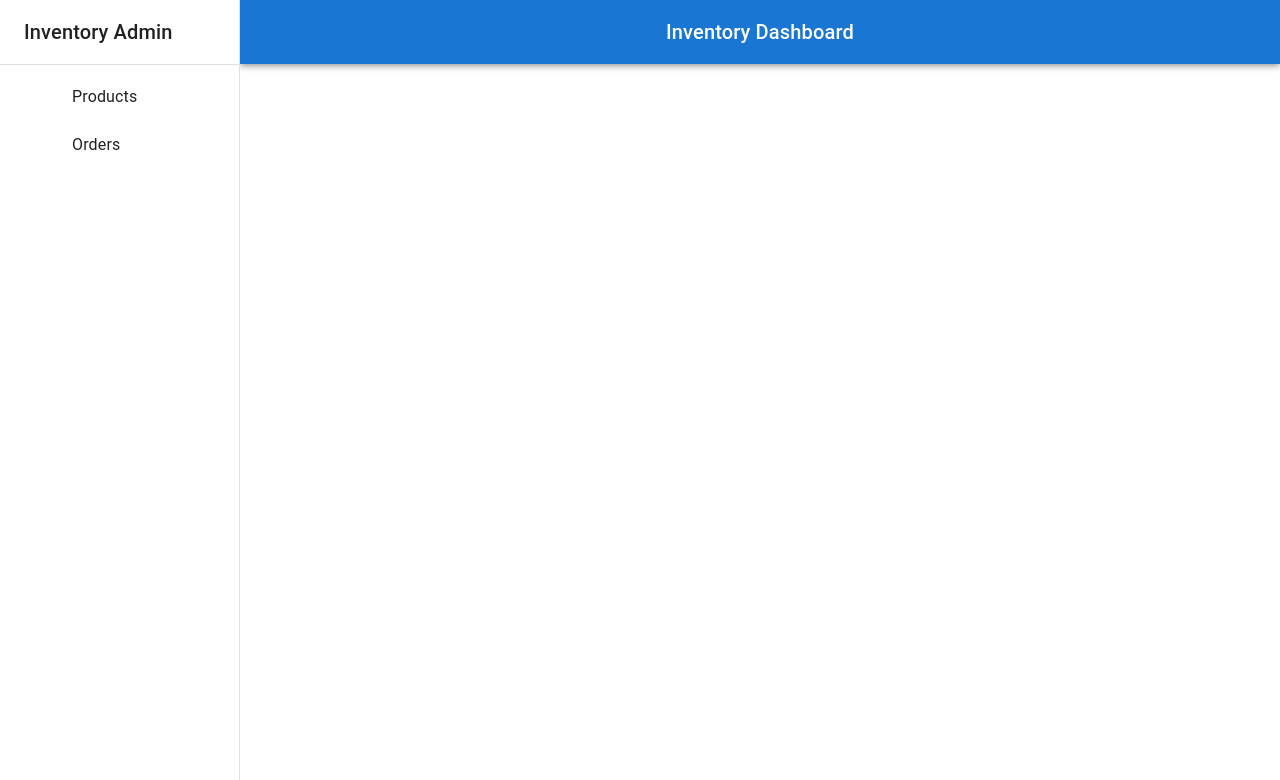
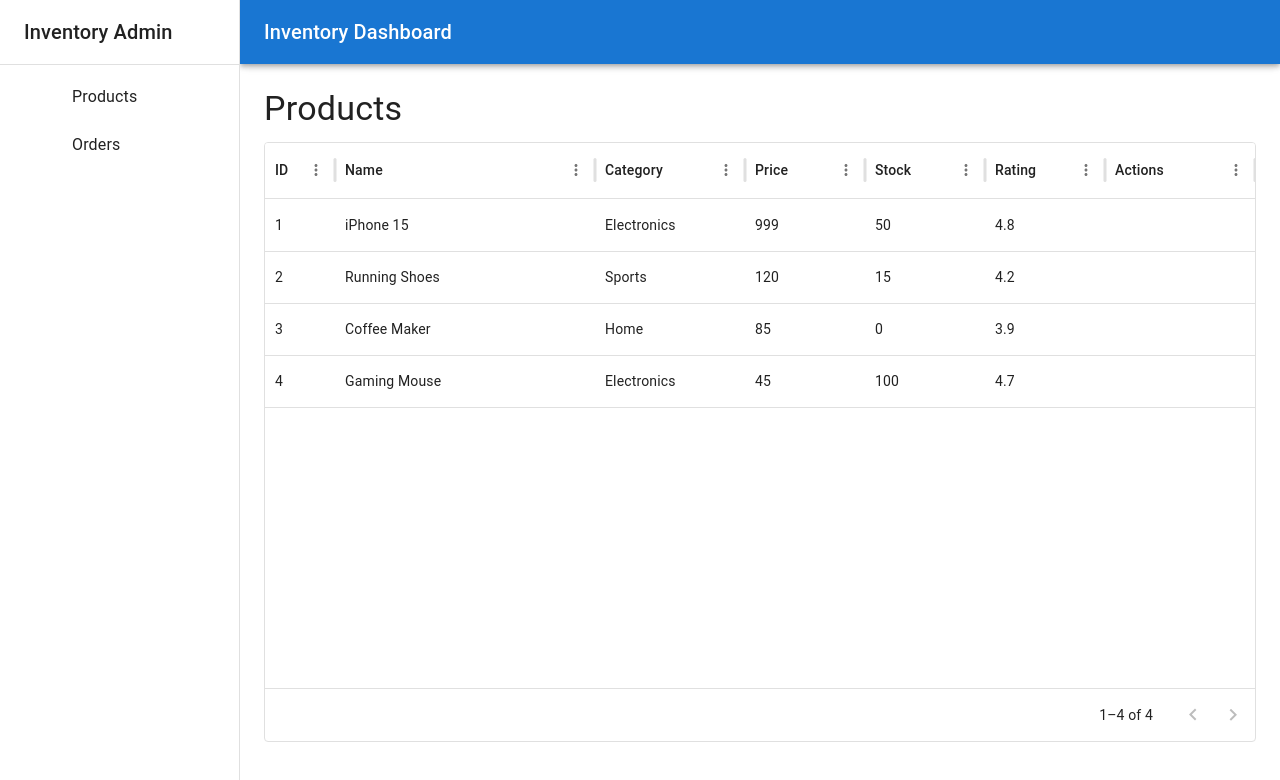
Before and after one commit to chirath624/Product-Inventory, a React (Create React App) app: page /products in a window 1280 px wide. Shown: the top 780 px of the page. Built offline with nearby package versions, Linux system fonts and the light colour scheme; some icons are missing.

Commit message:
adding redux tool kit and creating the first  axios intercepter and api services

```diff
--- a/package.json
+++ b/package.json
@@ -7,12 +7,16 @@
     "@emotion/styled": "^11.14.1",
     "@mui/icons-material": "^7.3.5",
     "@mui/material": "^7.3.5",
+    "@mui/x-data-grid": "^8.20.0",
+    "@reduxjs/toolkit": "^2.11.0",
     "@testing-library/dom": "^10.4.1",
     "@testing-library/jest-dom": "^6.9.1",
     "@testing-library/react": "^16.3.0",
     "@testing-library/user-event": "^13.5.0",
+    "axios": "^1.13.2",
     "react": "^19.2.0",
     "react-dom": "^19.2.0",
+    "react-redux": "^9.2.0",
     "react-router-dom": "^7.9.6",
     "react-scripts": "5.0.1",
     "web-vitals": "^2.1.4"
--- a/src/App.js
+++ b/src/App.js
@@ -1,12 +1,13 @@
 import './App.css';
 import AppRouter from "./routing/AppRouter";
+import {CssBaseline} from "@mui/material";
 
 function App() {
   return (
-    <div className="App">
+      <div>
+      <CssBaseline />
       <AppRouter />
-
-    </div>
+      </div>
   );
 }
 
--- /dev/null
+++ b/src/hooks/hooks.js
@@ -0,0 +1,5 @@
+import { useDispatch, useSelector } from 'react-redux';
+
+export const useAppDispatch = () => useDispatch();
+export const useAppSelector = (selector, equalityFn) =>
+    useSelector(selector, equalityFn);
--- a/src/index.js
+++ b/src/index.js
@@ -3,11 +3,15 @@ import ReactDOM from 'react-dom/client';
 import './index.css';
 import App from './App';
 import reportWebVitals from './reportWebVitals';
+import {Provider} from "react-redux";
+import { store } from './store';
 
 const root = ReactDOM.createRoot(document.getElementById('root'));
 root.render(
   <React.StrictMode>
+      <Provider store={store}>
     <App />
+      </Provider>
   </React.StrictMode>
 );
 
--- a/src/layouts/AppLayout.js
+++ b/src/layouts/AppLayout.js
@@ -81,7 +81,17 @@ const AppLayout = () => {
                         {drawer}
                     </Drawer>
                 </Box>
-
+                <Box
+                    component="main"
+                    sx={{
+                        flexGrow: 1,
+                        p: 3,
+                        width: { sm: `calc(100% - 240px)` },
+                        mt: 8
+                    }}
+                >
+                    <Outlet />
+                </Box>
             </Box>
         </>
     );
--- a/src/pages/ProductListPage.js
+++ b/src/pages/ProductListPage.js
@@ -1,11 +1,56 @@
+import {Box, Typography} from "@mui/material";
+import { DataGrid, GridColDef } from '@mui/x-data-grid';
 
 
 const ProductListPage = () => {
 
+
+    const columns = [
+        { field: 'id', headerName: 'ID', width: 70 },
+        { field: 'title', headerName: 'Name', flex: 1 },
+        { field: 'category', headerName: 'Category', width: 150 },
+        {
+            field: 'price',
+            headerName: 'Price',
+            width: 120,
+        },
+        { field: 'stock', headerName: 'Stock', width: 120 },
+        {
+            field: 'rating',
+            headerName: 'Rating',
+            width: 120
+        },
+        {
+            field: 'actions',
+            headerName: 'Actions',
+            width: 150,
+
+        }
+    ];
+    const dummyRows = [
+        { id: 1, title: 'iPhone 15', category: 'Electronics', price: 999, stock: 50, rating: 4.8 },
+        { id: 2, title: 'Running Shoes', category: 'Sports', price: 120, stock: 15, rating: 4.2 },
+        { id: 3, title: 'Coffee Maker', category: 'Home', price: 85, stock: 0, rating: 3.9 },
+        { id: 4, title: 'Gaming Mouse', category: 'Electronics', price: 45, stock: 100, rating: 4.7 },
+    ];
     return (
-        <>
-
-        </>
+        <Box>
+            <Typography variant="h4" gutterBottom>
+                Products
+            </Typography>
+            <Box sx={{ height: 600, width: '100%' }}>
+                <DataGrid
+                    rows={dummyRows}
+                    columns={columns}
+                    pageSizeOptions={[10, 20, 50]}
+                    onPaginationModelChange={(model) => {
+                        console.log(model);
+                    }}
+                    loading={false}
+                    disableRowSelectionOnClick
+                />
+            </Box>
+        </Box>
     );
 };
 
--- a/src/routing/AppRouter.js
+++ b/src/routing/AppRouter.js
@@ -10,7 +10,7 @@ const AppRouter = () => (
         <Routes>
             <Route element={<AppLayout />}>
                 <Route path="/" element={<Navigate to="/products" replace />} />
-                <Route path="/products" element={<ProductListPage />} />
+                <Route path="/products" element={<ProductListPage/>} />
                 <Route path="/products/:id" element={<ProductDetailPage />} />
                 <Route path="/orders" element={<OrderListPage />} />
             </Route>
--- /dev/null
+++ b/src/service/axiosService.js
@@ -0,0 +1,17 @@
+import axios from 'axios';
+
+const axiosService = axios.create({
+    baseURL: 'https://dummyjson.com',
+    timeout: 10000
+});
+
+axiosService.interceptors.response.use(
+    (response) => response,
+    (error) => {
+        const message =
+            error?.response?.data?.message || error.message || 'Unknown error';
+        return Promise.reject(new Error(message));
+    }
+);
+
+export default axiosService;
--- /dev/null
+++ b/src/service/productService.js
@@ -0,0 +1,18 @@
+import axiosService from "./axiosService";
+
+
+
+export const fetchProductsApi = async () => {
+    const { data } = await axiosService.get('/products?limit=100');
+    return data?.products || [];
+};
+
+export const fetchProductByIdApi = async (id) => {
+    const { data } = await axiosService.get(`/products/${id}`);
+    return data;
+};
+
+export const updateProductApi = async ({ id, changes }) => {
+    const { data } = await axiosService.put(`/products/${id}`, changes);
+    return data;
+};
--- /dev/null
+++ b/src/store/index.js
@@ -0,0 +1,9 @@
+import productReducer from './productSlice';
+import {configureStore} from "@reduxjs/toolkit";
+
+
+export const store = configureStore({
+    reducer: {
+        products: productReducer,
+    }
+});
--- /dev/null
+++ b/src/store/productSlice.js
@@ -0,0 +1,74 @@
+import { createAsyncThunk, createSlice } from '@reduxjs/toolkit';
+import {fetchProductByIdApi, fetchProductsApi} from "../service/productService";
+
+
+export const fetchProducts = createAsyncThunk(
+    'products/fetchAll',
+    async (_, thunkAPI) => {
+        try {
+            const products = await fetchProductsApi();
+            return products;
+        } catch (error) {
+            return thunkAPI.rejectWithValue(error.message);
+        }
+    }
+);
+
+export const fetchProductById = createAsyncThunk(
+    'products/fetchById',
+    async (id, thunkAPI) => {
+        try {
+            const product = await fetchProductByIdApi(id);
+            return product;
+        } catch (error) {
+            return thunkAPI.rejectWithValue(error.message);
+        }
+    }
+);
+const productSlice = createSlice({
+    name: 'products',
+    initialState: {
+        items: [],
+
+    },
+
+    extraReducers: (builder) => {
+        builder
+            .addCase(fetchProducts.pending, (state) => {
+                state.status = 'loading';
+                state.error = null;
+            })
+            .addCase(fetchProducts.fulfilled, (state, action) => {
+                state.status = 'succeeded';
+                state.items = action.payload.map((product) => ({
+                    ...product,
+                    isActive: product.isActive ?? true
+                }));
+
+            })
+            .addCase(fetchProducts.rejected, (state, action) => {
+                state.status = 'failed';
+                state.error = action.payload;
+            })
+            .addCase(fetchProductById.pending, (state) => {
+                state.selectedStatus = 'loading';
+                state.selectedProduct = null;
+                state.error = null;
+            })
+            .addCase(fetchProductById.fulfilled, (state, action) => {
+                state.selectedStatus = 'succeeded';
+                state.selectedProduct = {
+                    ...action.payload,
+                    isActive: action.payload.isActive ?? true
+                };
+            })
+            .addCase(fetchProductById.rejected, (state, action) => {
+                state.selectedStatus = 'failed';
+                state.error = action.payload;
+            })
+
+
+    }
+});
+
+export default productSlice.reducer;
```
Also changed, not shown: 1 other file (tests, documents, lock files or other folders).
